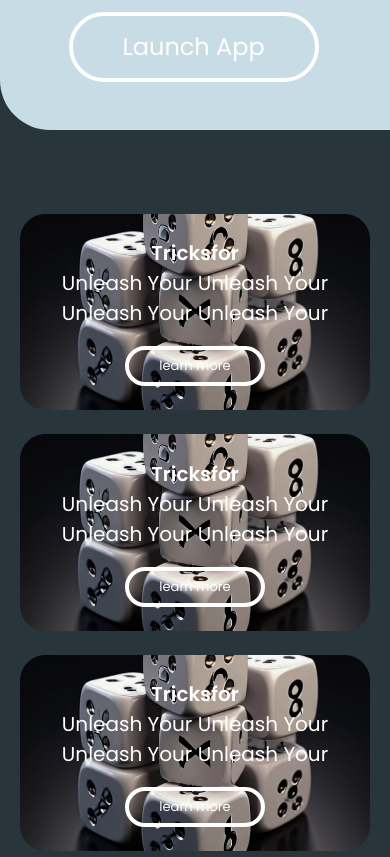
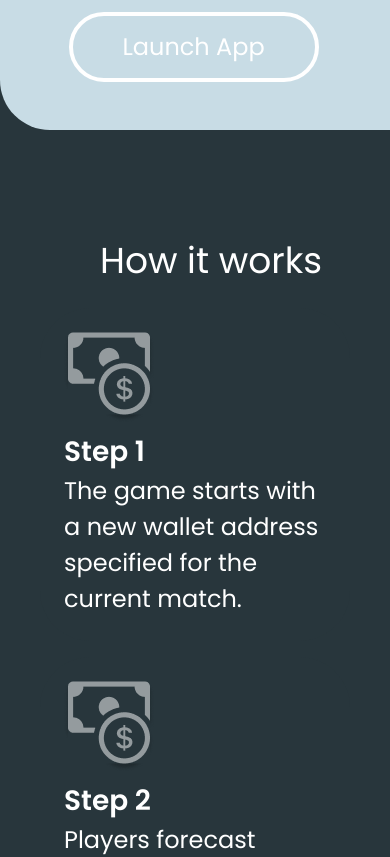
Before and after one commit to smrahr/tricksfor, a React (Vite) app: page / in a window 390 px wide. Shown: the part 740-1597 px from the top of the page. Built offline with nearby package versions, Linux system fonts and the light colour scheme.

Commit message:
fix how it works heading title, fix games images width and links

```diff
--- a/src/components/home/EachGameSection.jsx
+++ b/src/components/home/EachGameSection.jsx
@@ -1,10 +1,13 @@
 import { Link } from "react-router-dom";
 
 const EachGameSection = ({ game }) => {
+  var linkPath = "games";
+  if(game.title.toLowerCase() != "games")
+    linkPath += "/" + game.title.toLowerCase();
   return (
     <div className="w-full rouded-md py-3 relative">
       <div>
-        <img src={game.image} alt="gameImage" />
+        <img src={game.image} alt="gameImage" className="w-[100%]" />
       </div>
       <div className="w-full h-full absolute top-0 left-0">
         <div className="w-full h-full flex flex-col justify-center items-center ">
@@ -12,7 +15,7 @@ const EachGameSection = ({ game }) => {
           <p className="text-[20px]">{game.description}</p>
           <p className="text-[20px]">{game.description}</p>
           <button className="border-4 border-white rounded-full w-[140px] h-[40px] justify-center items-center mt-[18px]">
-            <Link target="_blank" to="/">
+            <Link target="_blank" to={linkPath}>
               <p className="text-[13px]">learn more</p>
             </Link>
           </button>
--- a/src/components/home/Games.jsx
+++ b/src/components/home/Games.jsx
@@ -11,28 +11,28 @@ import { Link } from "react-router-dom";
 const Games = () => {
   const gamesImages = [
     {
-      image: gameImage,
-      title: "Tricksfor",
+      image: gameImageDesc1,
+      title: "Games",
       description: "Unleash Your Unleash Your",
     },
     {
-      image: gameImage,
-      title: "Tricksfor",
+      image: gameImageDesc4,
+      title: "Coin",
       description: "Unleash Your Unleash Your",
     },
     {
-      image: gameImage,
-      title: "Tricksfor",
+      image: gameImageDesc3,
+      title: "RPS",
       description: "Unleash Your Unleash Your",
     },
     {
-      image: gameImage,
-      title: "Tricksfor",
+      image: gameImageDesc2,
+      title: "Dice",
       description: "Unleash Your Unleash Your",
     },
   ];
   return (
-    <div className="px-5 py-[72px]">
+    <div className="py-[72px]">
       <div className="block md:hidden">
         {gamesImages.map((item, index) => (
           <EachGameSection key={index} game={item} />
@@ -60,9 +60,7 @@ const Games = () => {
             </div>
           </div>
           <div className=" col-span-2 rounded-[50px] relative">
-            <img
-              src={gameImageDesc2}
-              alt="gameImage"
+            <img src={gameImageDesc2} alt="gameImage" className="w-[100%]"
               // className="object-contain"
             />
             <div className="absolute bottom-6 left-6 ">
@@ -72,7 +70,7 @@ const Games = () => {
                 <div className="flex items-end">
                   <p className="text-[20px]">Learn more</p>
                   <div className="w-[20px] h-[20px] ml-3">
-                    <img src={arrow} alt="arrow" />
+                    <img src={arrow} alt="arrow" className="w-[100%]" />
                   </div>
                 </div>
               </Link>
@@ -81,7 +79,7 @@ const Games = () => {
           <div className=" rounded-[50px] relative">
             <img
               src={gameImageDesc3}
-              alt="gameImage"
+              alt="gameImage" className="w-[100%]"
               // className="object-contain"
             />
             <div className="absolute bottom-6 left-6 ">
@@ -91,17 +89,15 @@ const Games = () => {
                 <div className="flex items-end">
                   <p className="text-[20px]">Learn more</p>
                   <div className="w-[20px] h-[20px] ml-3">
-                    <img src={arrow} alt="arrow" />
+                    <img src={arrow} alt="arrow" className="w-[100%]" />
                   </div>
                 </div>
               </Link>
             </div>
           </div>
           <div className=" rounded-[50px] relative">
-            <img
-              src={gameImageDesc4}
-              alt="gameImage"
-              // className="object-contain"
+            <img src={gameImageDesc4} alt="gameImage" className="w-[100%]"
+              //className="object-contain"
             />
             <div className="absolute bottom-6 left-6 ">
               <h2 className="text-[35px] font-bold">Tricksfor</h2>
@@ -110,7 +106,7 @@ const Games = () => {
                 <div className="flex items-end">
                   <p className="text-[20px]">Learn more</p>
                   <div className="w-[20px] h-[20px] ml-3">
-                    <img src={arrow} alt="arrow" />
+                    <img src={arrow} alt="arrow" className="w-[100%]" />
                   </div>
                 </div>
               </Link>
--- a/src/components/home/HowItWorks.jsx
+++ b/src/components/home/HowItWorks.jsx
@@ -6,16 +6,16 @@ const RoadMapContent = [
     id: 1,
     src: RoadMap,
     title: "Step 1",
-    description: "Game initiated with a new wallet address on each defined chain (Polygon, Arbitrum, ...).",
+    description: "The game starts with a new wallet address specified for the current match.",
   },
   {
-    id: 1,
+    id: 2,
     src: RoadMap,
     title: "Step 2",
     description: "Players forecast outcomes using match statistics and the winner’s rewards, with their payments tied to each prediction option.",
   },
   {
-    id: 1,
+    id: 3,
     src: RoadMap,
     title: "Step 3",
     description: "Each match will conclude at a specified time. The application will then randomly select a winning option, and the winners will receive rewards from the losers.",
@@ -24,10 +24,15 @@ const RoadMapContent = [
 
 const HowItWorks = () => {
   return (
-    <div className="container dark:bg-primary-800 md:dark:bg-primary-800 rounded-[0px] md:rounded-[50px] max-w-[1152px] flex flex-col md:flex-row justify-center items-top gap-4 p-5 pb-[72px]">
-      {RoadMapContent.map((item) => (
-        <HowItWorksSection key={item.id} item={item} />
-      ))}
+    <div className="pt-[72px]">
+      <div className="px-5 pt-[2rem] md:dark:bg-primary-800 rounded-[0px] md:rounded-[50px] max-w-[1152px]">
+        <h2 className="text-[36px] text-center md:text-[40px] md:text-left pl-[2rem]">How it works</h2>
+        <div className="container flex flex-col md:flex-row justify-center items-top gap-4 p-5 pb-[72px]">
+          {RoadMapContent.map((item) => (
+            <HowItWorksSection key={item.id} item={item} />
+          ))}
+        </div>
+      </div>
     </div>
   );
 };
--- a/src/layout/Navbar.jsx
+++ b/src/layout/Navbar.jsx
@@ -3,7 +3,7 @@ import { Link } from "react-router-dom";
 const navList = [
   { id: 1, linkName: "How it works", to: "/" },
   { id: 2, linkName: "Games", to: "/" },
-  { id: 3, linkName: "Roadmap", to: "/" },
+  { id: 3, linkName: "Roadmap", to: "/roadmap" },
   { id: 4, linkName: "About project", to: "/" },
 ];
 
--- a/src/pages/Home/index.jsx
+++ b/src/pages/Home/index.jsx
@@ -10,10 +10,10 @@ const Home = () => {
         <Hero />
       </div>
       <div className="container max-w-[1152px]">
+        <HowItWorks />
+      </div>
+      <div className="container max-w-[1152px]">
         <Games />
-      </div>
-      <div className="dark:bg-primary-800 md:dark:bg-primary-900">
-        <HowItWorks />
       </div>
       <div className="container max-w-[1152px]">
         <Body />
```
